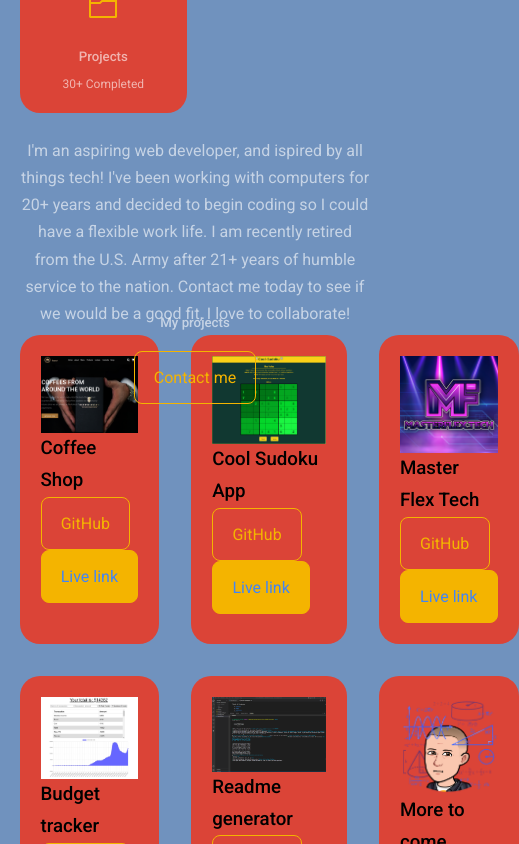
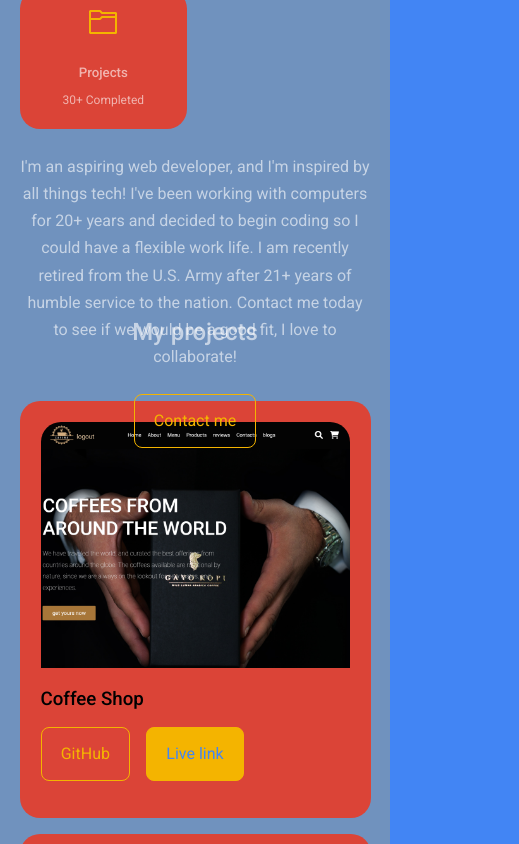
Before and after one commit to kevin-foreman/Personal-React-Portfolio, a React (Create React App) app: page / in a window 390 px wide. Shown: the part 1440-2284 px from the top of the page, 519 px wide, since content can reach past the window. Built offline with nearby package versions, Linux system fonts and the light colour scheme.

Commit message:
Fixed sizing issues and removed blank images

```diff
--- a/src/components/about/About.jsx
+++ b/src/components/about/About.jsx
@@ -38,7 +38,7 @@ const About = () => {
 
         </div>
         <p>
-          I'm an aspiring web developer, and ispired by all things tech!
+          I'm an aspiring web developer, and I'm inspired by all things tech!
           I've been working with computers for 20+ years and decided to begin
           coding so I could have a flexible work life.
           I am recently retired from the U.S. Army after 21+ years of humble
--- a/src/components/about/about.css
+++ b/src/components/about/about.css
@@ -80,7 +80,7 @@
         gap: 0;
     }
     .about__me {
-        width: 75%;
+        width: 50%;
         margin: 2rem auto 1rem;
     }
     .about__content p {
@@ -93,7 +93,7 @@
 @media screen and (max-width: 600px) {
     .about__me {
         width: 65%;
-        margin: 0 auto 2rem;
+        margin: 0 auto 3rem;
     }
     .about__cards {
         grid-template-columns: 1fr 1fr;
--- a/src/components/portfolio/Portfolio.jsx
+++ b/src/components/portfolio/Portfolio.jsx
@@ -10,7 +10,8 @@ import MORETOCOME from '../../assets/kevin-equation-meme.png'
 const Portfolio = () => {
   return (
     <section id='portfolio'>
-      <h5>My projects</h5>
+      <h2>My projects</h2>
+
 
       <div className="container portfolio__container">
 
@@ -18,8 +19,10 @@ const Portfolio = () => {
           <div className="portfolio__item-image">
             <img src={COFFEE} alt="Coffe shop" />
             <h3>Coffee Shop</h3>
+            <div className="portfolio__item-cta">
             <a href="https://github.com/kevin-foreman/Coffee-Shop-" className='btn' target="_blank" rel="noreferrer">GitHub</a>
             <a href="https://coffee-from-the-world.herokuapp.com/" className='btn btn-primary' target="_blank" rel="noreferrer">Live link</a>
+            </div>
 
           </div>
 
--- a/src/components/portfolio/portfolio.css
+++ b/src/components/portfolio/portfolio.css
@@ -19,4 +19,32 @@
 
 .portfolio__item-image {
     border-radius: 20px;
+    overflow: hidden;
 }
+
+.portfolio__item h3 {
+    margin: 1rem 0 .75rem;
+}
+
+.portfolio__item-cta {
+    display: flex;
+    gap: 1rem;
+    margin-bottom: 1rem;
+}
+
+/* ---------------------MEDIA QUERIES (tablets and such)---------------------- */
+@media screen and (max-width: 1024px) {
+    .portfolio__container {
+        grid-template-columns: 1fr 1fr;
+        gap: 1rem;
+    }
+    }
+
+
+/* ---------------------MEDIA QUERIES (mobile phones and such)---------------------- */
+@media screen and (max-width: 600px) {
+    .portfolio__container {
+        grid-template-columns: 1fr;
+        gap: none;
+    }
+    }
```
Also changed, not shown: src/assets/example.jpg (deleted), src/assets/exampleMeAbout.jpg (deleted).
